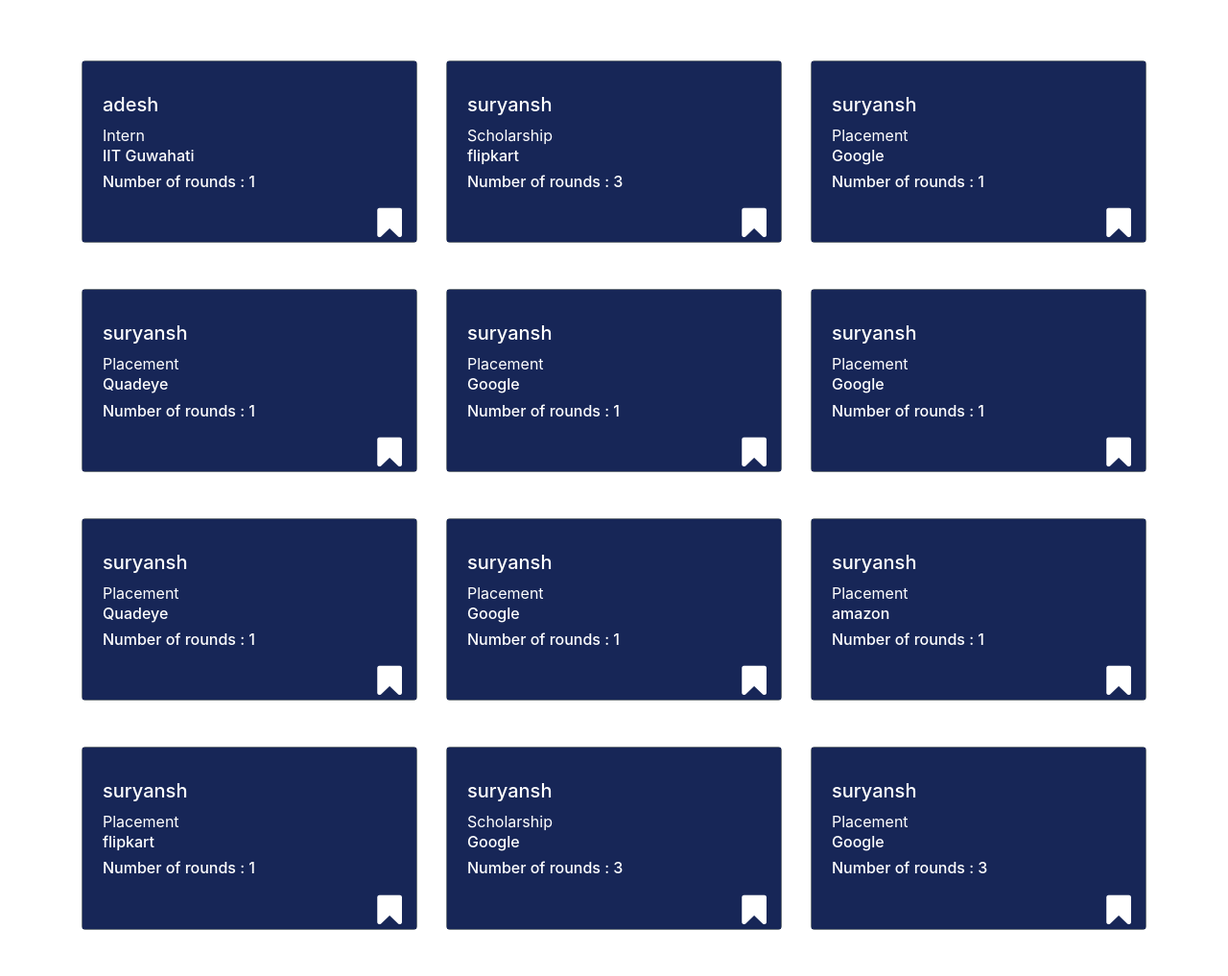
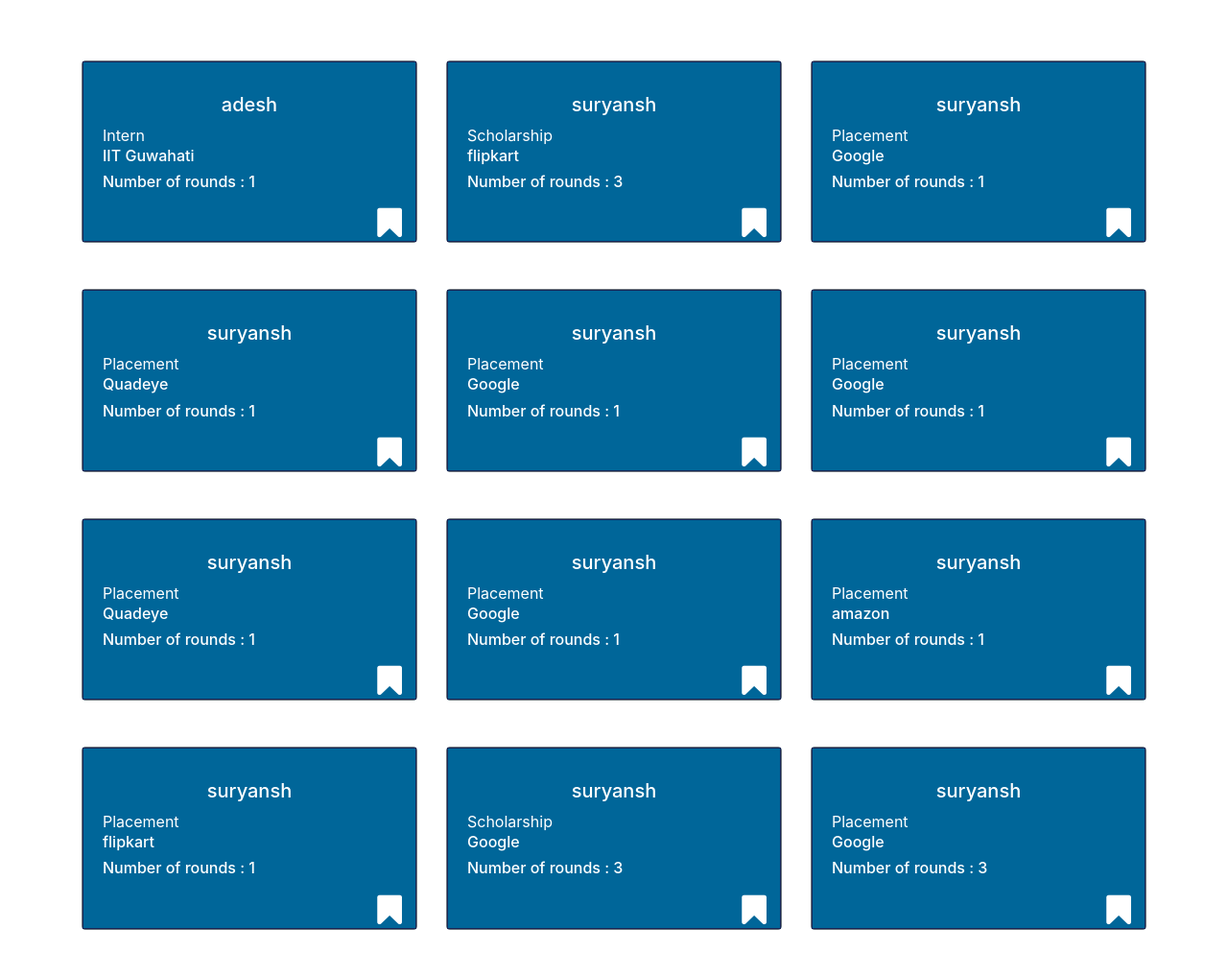
Before and after one commit to suryansh1411/Placement-Portal, a Django app: page / in a window 1280 px wide. Shown: the part 57-1074 px from the top of the page at 96% size. Run offline with Django 3.2, Linux system fonts and the light colour scheme; a user stored in the database is signed in; data comes from the database, SQL or seed files in the repository; both versions use the stored data as it was after the commit; some libraries are stand-ins or nearby versions.

Commit message:
final commit

```diff
--- a/experience/views.py
+++ b/experience/views.py
@@ -96,15 +96,14 @@ def BookmarkExperience(request, pk):
 #################################################################################################
 
 @login_required
+# Function invoked to Search Experience based on Name or Company
 def SearchExperience(request):
-    if request.method=='POST':
+    if request.method=='POST':      # When the Search for
         form=SearchForm(request.POST.dict())
         if form.is_valid():
             data=form.cleaned_data
             pattern=data['pattern']
-
             context={}
-
             context['experiences']=getExperiences(request, pattern)
             context['form']=BookmarkForm()
             context['searchform']=SearchForm()
--- a/template/experience/home.html
+++ b/template/experience/home.html
@@ -99,16 +99,19 @@
           {% for experience, f in experiences %}
             <div class="col-md-4">
 
-              <div class="card text-white border-secondary mx-auto mb-5 w-100" style='background-color:rgb(23, 38, 87); '>
+              <div class="card text-white border-secondary mx-auto mb-5 w-100" style='background-color:rgb(0, 102, 153); '>
 
                   <div class="card-body" style='border: 1px solid rgb(23, 38, 87) '>
                     <div class="card-title text-center">
 
                     </div>
                     <div class="card-text">
-                      <h5>{{experience.user.username}}</h5>
-                      <h8> {{experience.experience_type}}</h8>
-                      <h6> {{experience.company}}</h6>
+                      <h5 style="text-align:center">{{experience.user.username}}</h5>
+                      <div >
+                        <h8 style="text-align:left"> {{experience.experience_type}}
+                          <span><h6> {{experience.company}}</h6></span></h8>
+                      </div>
+
                       <h6>Number of rounds : {{experience.recruitement_process}}</h6>
 
                       {% if f == 1 %}
```
Also changed, not shown: db.sqlite3.
